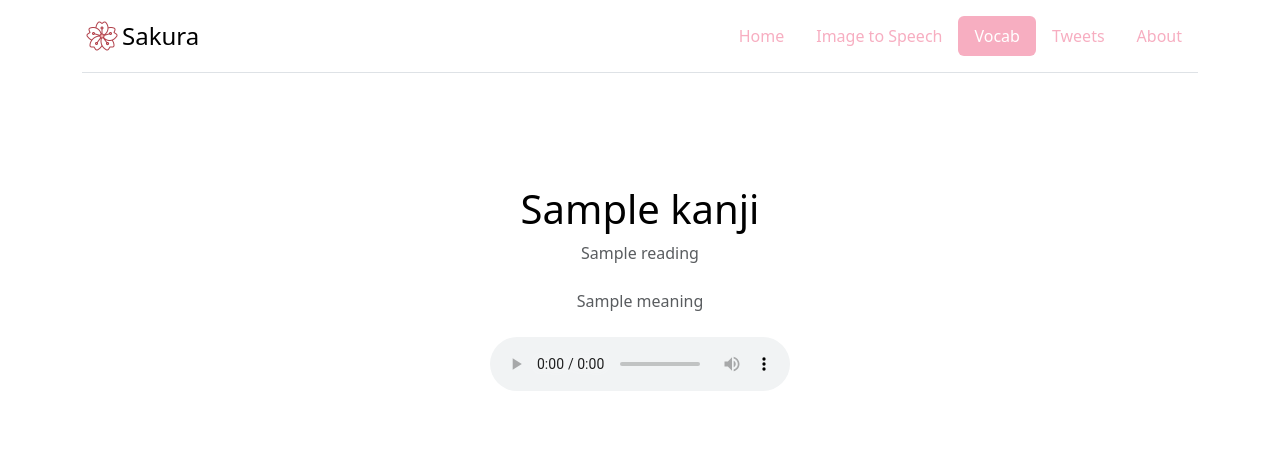
After one commit to emmabry/sakura-app, a Flask app: template templates/vocab.html in a window 1280 px wide. The commit adds this page. Shown: the top 452 px of the page. Run offline with Flask 3, Linux system fonts and the light colour scheme; the template is opened without the code that fills it: most values are stand-ins (such as "Sample title", 1, 10 or a date in 2020); parts of the project's set-up code (start-up, migrations or seed data) failed here and were passed over.

Commit message:
Reorganise files, add vocab functionality

```diff
--- a/main.py
+++ b/main.py
@@ -1,21 +1,7 @@
-from dotenv import load_dotenv
-import os
-from googletrans import Translator
-from gtts import gTTS
-import pytesseract
-from PIL import Image
 from flask import Flask, render_template, request
+from img_to_speech import get_speech, img_to_text, translate
+from vocab import get_entries
 
-load_dotenv()
-
-VOICE_ID = 'j210dv0vWm7fCknyQpbA'
-XI_API_KEY = os.getenv('XI_API_KEY')
-TESSDATA_PREFIX = os.getenv('TESSDATA_PREFIX')
-
-os.environ['TESSDATA_PREFIX'] = TESSDATA_PREFIX
-
-
-translator = Translator()
 app = Flask(__name__)
 
 
@@ -37,22 +23,13 @@ def convert_image():
     return render_template('tospeech.html')
 
 
-def get_speech(requested_text):
-    tts = gTTS(requested_text, lang='ja')
-    with open('static/speech.mp3', 'wb') as f:
-        tts.write_to_fp(f)
-    return tts
-
-
-def img_to_text():
-    image = Image.open('static/to_translate.png')
-    text = pytesseract.image_to_string(image, lang='jpn')
-    return text
-
-
-def translate(img_txt):
-    result = translator.translate(text=img_txt, src="ja", dest="en")
-    return result.text
+@app.route('/vocab', methods=['GET'])
+def get_vocab():
+    vocab_list = get_entries()
+    print(vocab_list)
+    for word in vocab_list:
+        print(word['kanji'])
+    return render_template('vocab.html', vocab_list=vocab_list)
 
 
 if __name__ == '__main__':
--- a/templates/index.html
+++ b/templates/index.html
@@ -37,8 +37,8 @@
 
       <ul class="nav nav-pills pink-nav">
         <li class="nav-item"><a href="/" class="pink-link nav-link active" aria-current="page">Home</a></li>
-        <li class="nav-item"><a href="#" class="nav-link">Image to Speech</a></li>
-        <li class="nav-item"><a href="#" class="nav-link">Daily</a></li>
+        <li class="nav-item"><a href="{{ url_for('convert_image') }}" class="nav-link">Image to Speech</a></li>
+        <li class="nav-item"><a href="{{ url_for('get_vocab') }}" class="nav-link">Vocab</a></li>
         <li class="nav-item"><a href="#" class="nav-link">Tweets</a></li>
         <li class="nav-item"><a href="#" class="nav-link">About</a></li>
       </ul>
@@ -51,7 +51,7 @@
       </div>
       <div class="col-lg-6">
         <h1 class="display-5 fw-bold text-body-emphasis lh-1 mb-3">Practice Japanese with Speech Generation</h1>
-        <p class="lead">This application allows you to translate text from images and convert it to speech. The 'Daily' function also gives a daily Japanese sentence to learn, listen to, and memorise. 'Tweets' allow you to view, translate, and listen to the most popular tweets in Japan daily, allowing you to understand what Japanese people really talk about.</p>
+        <p class="lead">This application allows you to translate text from images and convert it to speech. The 'Vocab' function gives 3 new words to learn, listen to, and memorise. 'Tweets' allow you to view, translate, and listen to the most popular tweets in Japan daily, allowing you to understand what Japanese people really talk about.</p>
         <div class="d-grid gap-2 d-md-flex justify-content-md-start">
             <a href="{{ url_for('convert_image') }}">
           <button type="button" class="my-button btn btn-lg px-4 me-md-2">Get started</button>
--- a/templates/tospeech.html
+++ b/templates/tospeech.html
@@ -37,8 +37,8 @@
 
       <ul class="nav nav-pills pink-nav">
         <li class="nav-item"><a href="/" class="nav-link" >Home</a></li>
-        <li class="nav-item"><a href="#" class="nav-link active" aria-current="page">Image to Speech</a></li>
-        <li class="nav-item"><a href="#" class="nav-link">Daily</a></li>
+        <li class="nav-item"><a href="{{ url_for('convert_image') }}" class="nav-link active" aria-current="page">Image to Speech</a></li>
+        <li class="nav-item"><a href="{{ url_for('get_vocab') }}" class="nav-link">Vocab</a></li>
         <li class="nav-item"><a href="#" class="nav-link">Tweets</a></li>
         <li class="nav-item"><a href="#" class="nav-link">About</a></li>
       </ul>
--- /dev/null
+++ b/templates/vocab.html
@@ -0,0 +1,67 @@
+<!DOCTYPE html>
+<html lang="en">
+<head>
+    <meta charset="UTF-8">
+    <meta name="viewport" content="width=device-width, initial-scale=1.0">
+    <title>Vocab</title>
+    <!-- Bootstrap -->
+    <link href="https://cdn.jsdelivr.net/npm/bootstrap@5.3.3/dist/css/bootstrap.min.css" rel="stylesheet" integrity="sha384-QWTKZyjpPEjISv5WaRU9OFeRpok6YctnYmDr5pNlyT2bRjXh0JMhjY6hW+ALEwIH" crossorigin="anonymous">
+        <style>
+        .my-button {
+            background-color: #F7AEC1;
+            border-color: #F7AEC1;
+        }
+        .my-button:hover {
+            background-color: #FF69B4;
+            border-color: #FF69B4;
+        }
+        .pink-nav .nav-link {
+            color: #F7AEC1;
+        }
+        .pink-nav .nav-link.active {
+            background-color: #F7AEC1;
+            color: white;
+        }
+        .pink-nav .nav-link:hover {
+            color: #FF69B4;
+        }
+    </style>
+</head>
+<body>
+    <div class="container">
+    <header class="d-flex flex-wrap justify-content-center py-3 mb-4 border-bottom">
+      <a href="/" class="d-flex align-items-center mb-3 mb-md-0 me-md-auto link-body-emphasis text-decoration-none">
+        <img src="/static/cherry-blossom.png" class="mx-1" alt="Sakura" width="32" height="32">
+        <span class="fs-4"> Sakura</span>
+      </a>
+
+      <ul class="nav nav-pills pink-nav">
+        <li class="nav-item"><a href="/" class="nav-link" >Home</a></li>
+        <li class="nav-item"><a href="{{ url_for('convert_image') }}" class="nav-link">Image to Speech</a></li>
+        <li class="nav-item"><a href="{{ url_for('get_vocab') }}" class="nav-link active" aria-current="page">Vocab</a></li>
+        <li class="nav-item"><a href="#" class="nav-link">Tweets</a></li>
+        <li class="nav-item"><a href="#" class="nav-link">About</a></li>
+      </ul>
+    </header>
+  </div>
+    <main>
+        <div class="container my-5">
+        <div class="position-relative p-5 text-center text-muted bg-body rounded-5">
+            {% for word in vocab_list %}
+            {% if word['kanji'] %}
+        <h1 class="text-body-emphasis mt-3">{{ word['kanji'] }}</h1>
+             <p class="col-lg-6 mx-auto mb-4">{{ word['reading'] }}</p>
+            {% else %}
+            <h1 class="text-body-emphasis mt-3">{{ word['reading'] }}</h1>
+            {% endif %}
+            <p class="col-lg-6 mx-auto">{{ word['meaning'] }}</p>
+            <audio controls class="my-2">
+                <source src="{{ url_for('static', filename=word['audio_file']) }}" type="audio/mpeg">
+                Your browser does not support the audio element.
+            </audio>
+            {% endfor %}
+        </div>
+        </div>
+    </main>
+</body>
+</html>
```
Also changed, not shown: img_to_speech.py (added, +29 -0 lines), vocab.py (added, +45 -0 lines), 1 other file.
